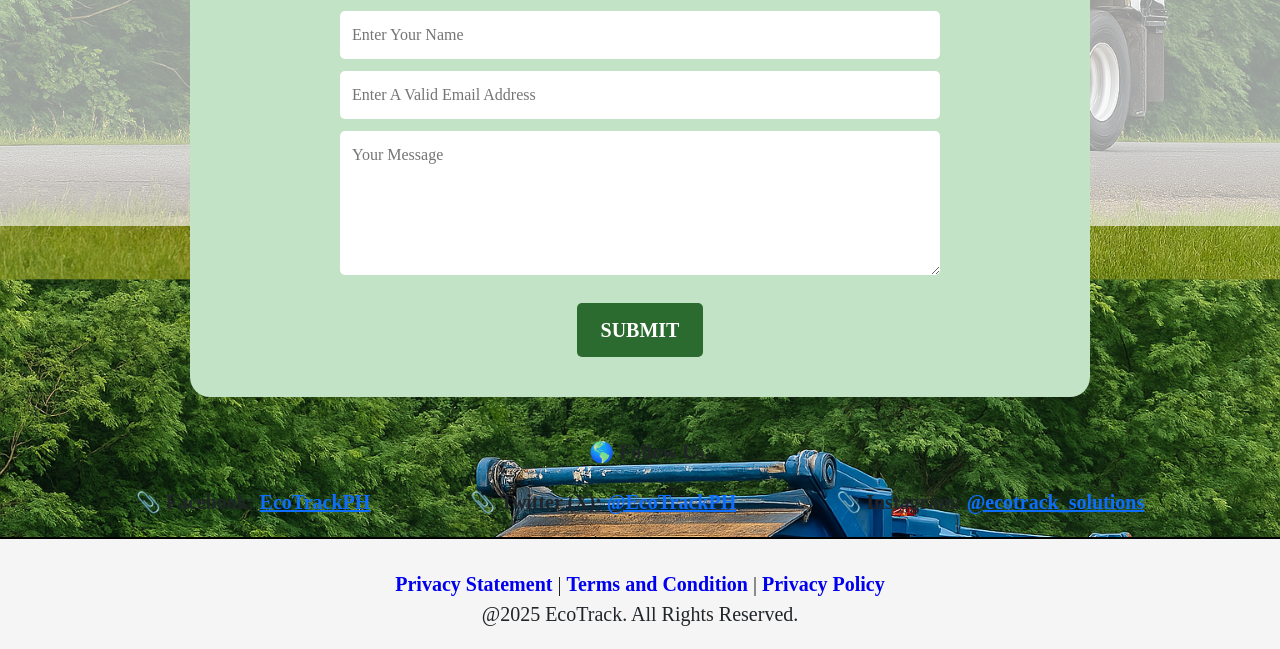
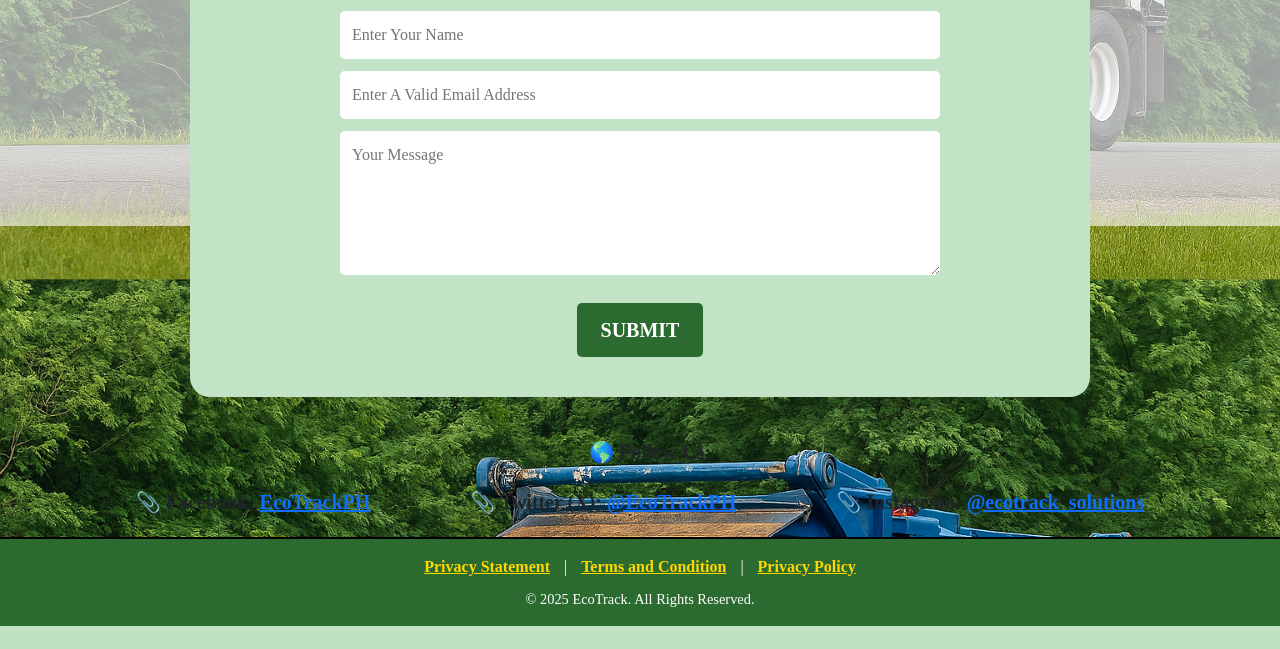
Before and after one commit to Kram029/Main-git, a PHP site: page /contacts.php in a window 1280 px wide. Shown: the part 574-1223 px from the top of the page. After the commit the page ends 1200 px from the top, so only its background shows below. Run offline with PHP 8.4, Linux system fonts and the light colour scheme.

Commit message:
Update contacts.php

```diff
--- a/contacts.php
+++ b/contacts.php
@@ -149,17 +149,27 @@
     }
 
 
-    .footer {
-      background-color: #f5f5f5;
-      padding: 20px;
+    footer {
+      background-color:  #2c6b2f; /* Dark background for the footer */
+      color: white;
+      padding: 1rem;
       text-align: center;
-      font-size: 20px;
     }
 
     .footer a {
-      color: #0000ee;
-      text-decoration: none;
-      font-weight: bold;
+      font-weight: 600;
+      color: #ffd700;
+      text-decoration: underline;
+      margin: 0 10px;
+    }
+
+    .footer a:hover {
+      color: #fff;
+    }
+
+    .footer .copyright {
+      margin-top: 10px;
+      font-size: 0.9rem;
     }
 
     .social-icons {
@@ -178,10 +188,6 @@
       font-weight: bold;
       text-align: center;
       margin-left: 20px;
-    }
-
-    .footer-links {
-      margin-top: 10px;
     }
   </style>
 </head>
@@ -257,16 +263,16 @@
   </div>
 
   <!-- Footer -->
-  <div class="black-line"></div>
+ <div class="black-line"></div>
 
   <footer class="footer">
     <div class="footer-links">
-      <a href="privacy-statement.html">Privacy Statement</a> |
-      <a href="terms-and-conditions.html">Terms and Condition</a> |
-      <a href="privacy-policy.html">Privacy Policy</a>
+      <a href="privacy_statement.php">Privacy Statement</a> |
+      <a href="terms_and_condition.php">Terms and Condition</a> |
+      <a href="privacy_policy.php">Privacy Policy</a>
     </div>
     <div class="copyright">
-      @2025 EcoTrack. All Rights Reserved.
+      &copy; 2025 EcoTrack. All Rights Reserved.
     </div>
   </footer>
 
```
